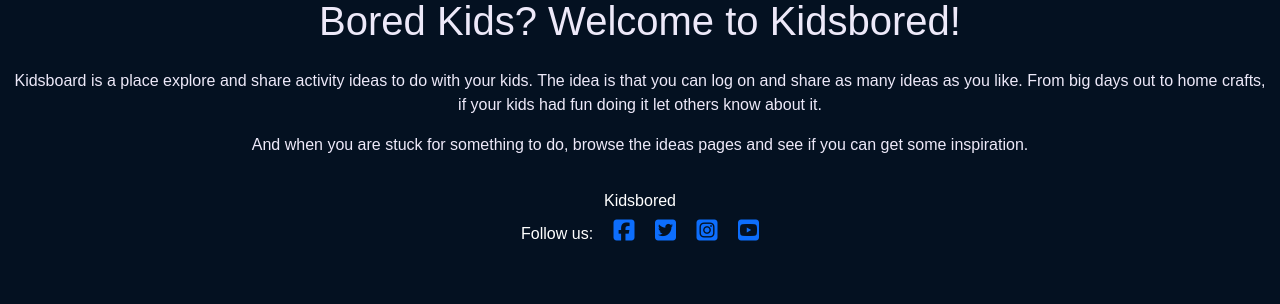
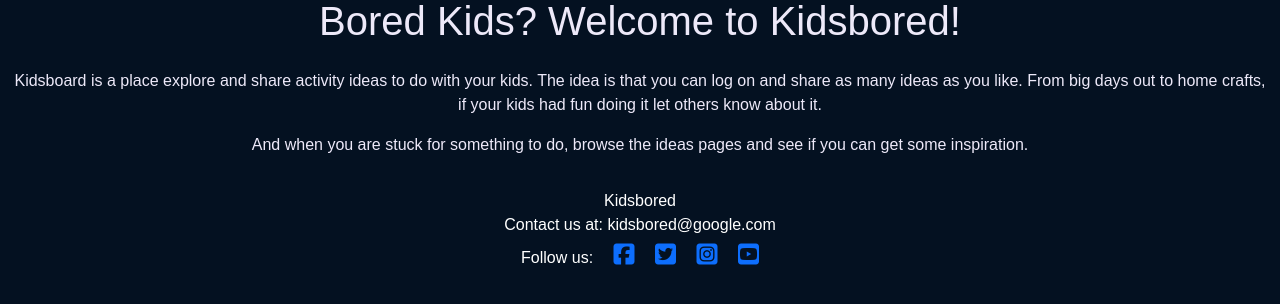
Before and after one commit to 0oSaraho0/pp4-kids-activity-site, a Django app: page / in a window 1280 px wide. Shown: the part 425-729 px from the top of the page. Run offline with Django 3.2, Linux system fonts and the light colour scheme; some libraries are stand-ins or nearby versions; some web fonts are replaced; grey boxes are pictures that could not be loaded.

Commit message:
feature fix: add contact to footer

```diff
--- a/templates/base.html
+++ b/templates/base.html
@@ -83,6 +83,7 @@
     <!-- Footer -->
     <footer class="footer mt-auto py-3 dark-bg">
         <p class="m-0 text-center text-white">Kidsbored</p>
+        <p class="m-0 text-center text-white">Contact us at: kidsbored@google.com</p>
         <p class="m-0 text-center text-white">Follow us:
             <!-- Facebook link-->
             <a class="social-links" href="https://www.facebook.com" target="_blank" rel="noopener"
```
